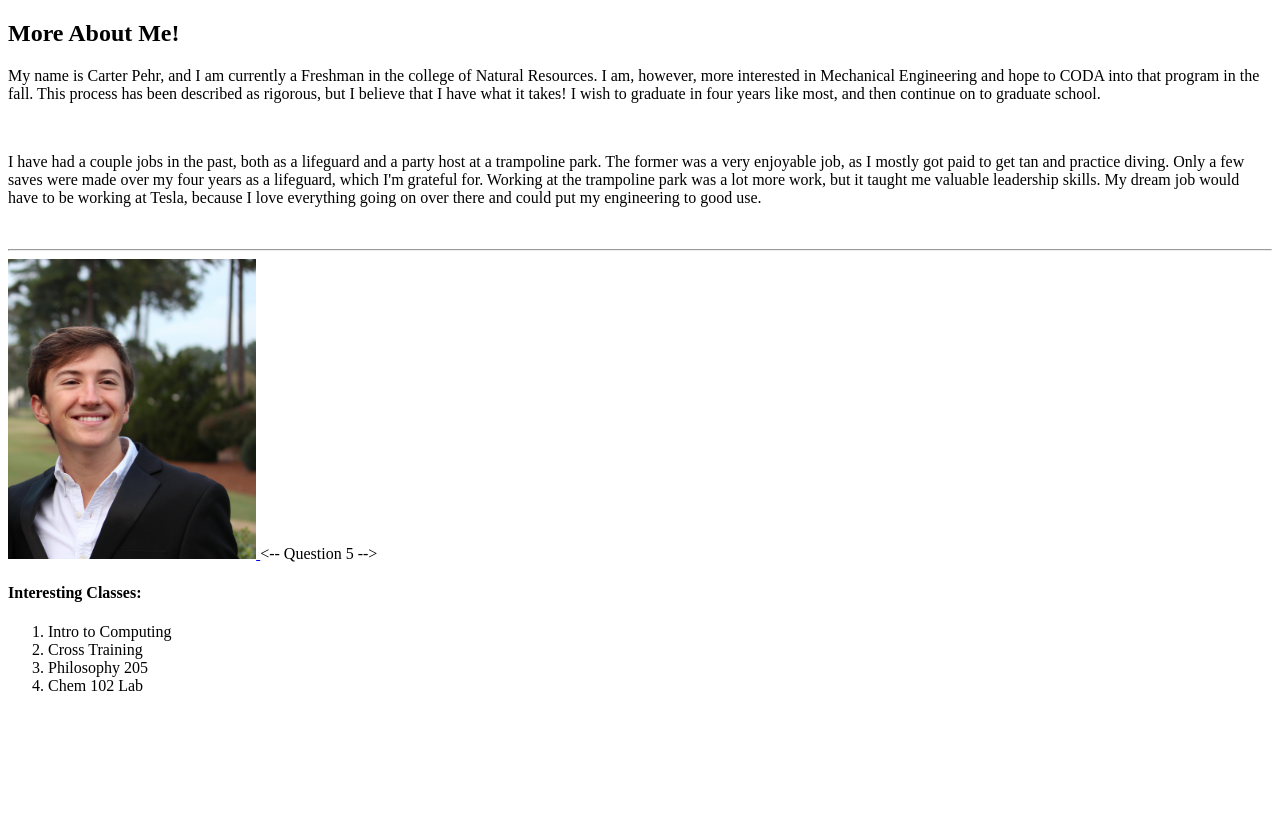
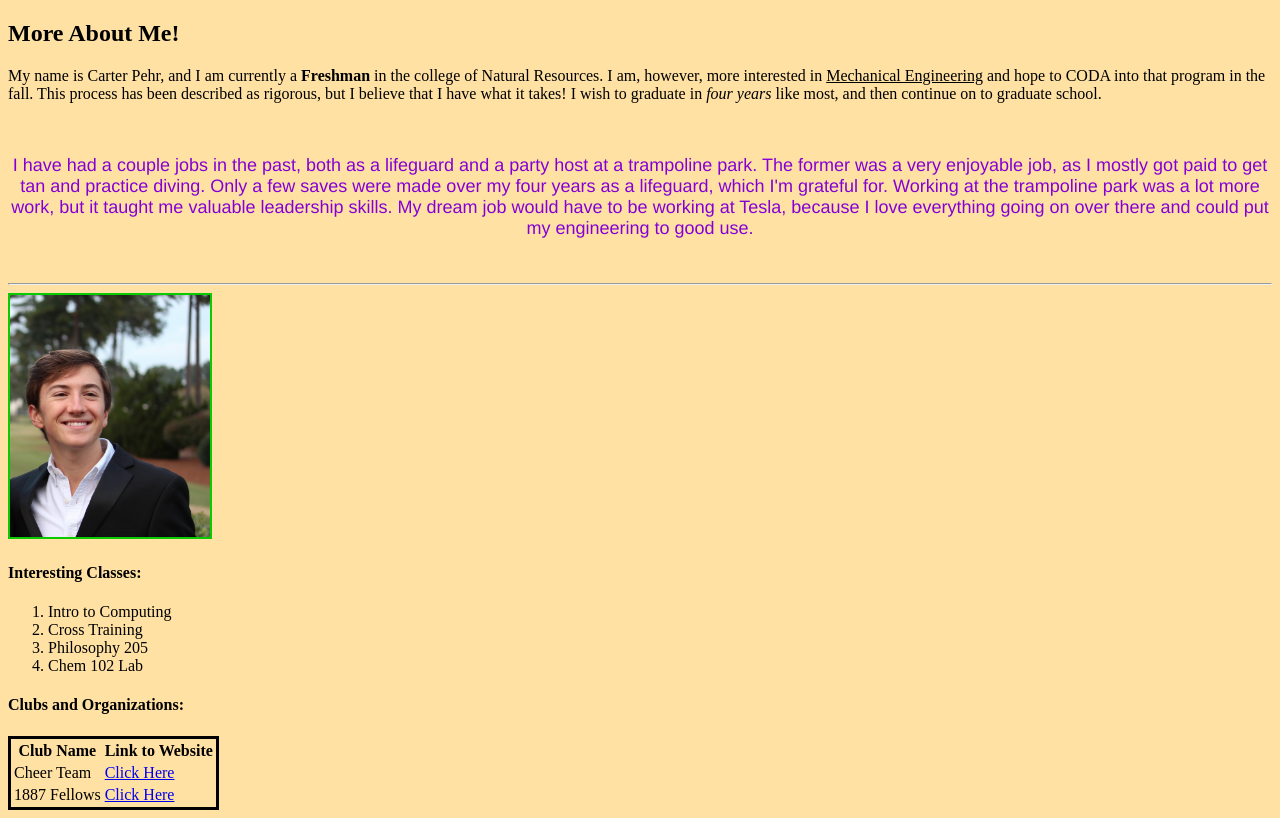
Before and after one commit to cpehr/webpages, a plain HTML site: page index.html in a window 1280 px wide. Drawn offline with Linux system fonts and the light colour scheme.

Commit message:
Add files via upload

```diff
--- a/index.html
+++ b/index.html
@@ -17,13 +17,13 @@
 
     <body>
     <!-- Question 3 -->
-	<p>My name is Carter Pehr, and I am currently a Freshman in the college of Natural Resources.
-	I am, however, more interested in Mechanical Engineering and hope to CODA into that program in the fall.
+	<p>My name is Carter Pehr, and I am currently a <strong>Freshman</strong> in the college of Natural Resources.
+	I am, however, more interested in <ins>Mechanical Engineering</ins> and hope to CODA into that program in the fall.
 	This process has been described as rigorous, but I believe that I have what it takes!
-	I wish to graduate in four years like most, and then continue on to graduate school.
+	I wish to graduate in <em>four years</em> like most, and then continue on to graduate school.
 	</p>
 	<br />
-    <p>I have had a couple jobs in the past, both as a lifeguard and a party host at a trampoline park.
+    <p style="font-family:Helvetica; font-size: 18px; color:#8500D6; text-align:center;">I have had a couple jobs in the past, both as a lifeguard and a party host at a trampoline park.
     The former was a very enjoyable job, as I mostly got paid to get tan and practice diving.
     Only a few saves were made over my four years as a lifeguard, which I'm grateful for.
     Working at the trampoline park was a lot more work, but it taught me valuable leadership skills.
@@ -33,9 +33,9 @@
 	<hr />
 	<!-- Question 4 -->
 	<a href="mailto:cpehr@ncsu.edu">
-	<img src="professional.jpg" alt="Professional picture of Carter" id="professional">
+	<img src="professional.jpg" alt="Professional picture of Carter">
 	</a>
-	<-- Question 5 -->
+	<!-- Question 5 -->
 	<h4>Interesting Classes:</h4>
 	<ol>
 	<li>Intro to Computing</li>
@@ -43,6 +43,12 @@
 	<li>Philosophy 205</li>
 	<li>Chem 102 Lab</li>
 	</ol>
+	<h4>Clubs and Organizations:</h4>
+	<table>
+	<tr> <th>Club Name</th> <th>Link to Website</th> </tr>
+	<tr> <td>Cheer Team</td> <td><a href="https://gopack.com/sports/2015/7/27/NCSUCheerleading.aspx">Click Here</a></td> </tr>
+	<tr> <td>1887 Fellows</td> <td><a href="https://newstudents.dasa.ncsu.edu/1887fellows/">Click Here</a></td> </tr>
+	</table>
     </body>
 
 </html>
--- a/style.css
+++ b/style.css
@@ -6,15 +6,16 @@
  *Description: Webpages Independent Assignment
  */
 
-#professional {
-    max-width: 250px;
-    max-height: 300px;
+img {
+	border: 2px solid #09CB00;
+    max-width: 200px;
+    max-height: 250px;
 }
 
-.class {
-    property: value;
+body {
+    background-color: #FFE1A4;
 }
 
-#id {
-    property:value;
+table {
+    border:3px solid #000000;
 }
```
